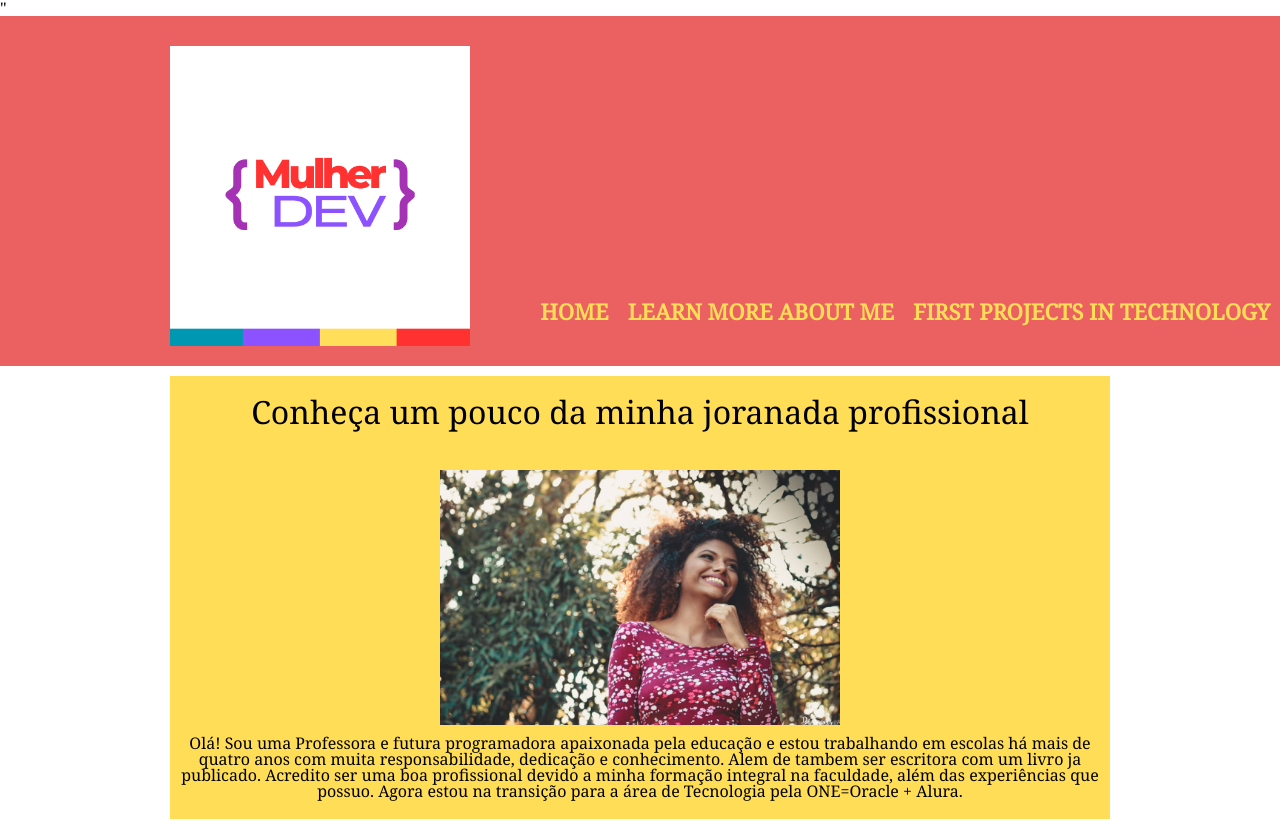
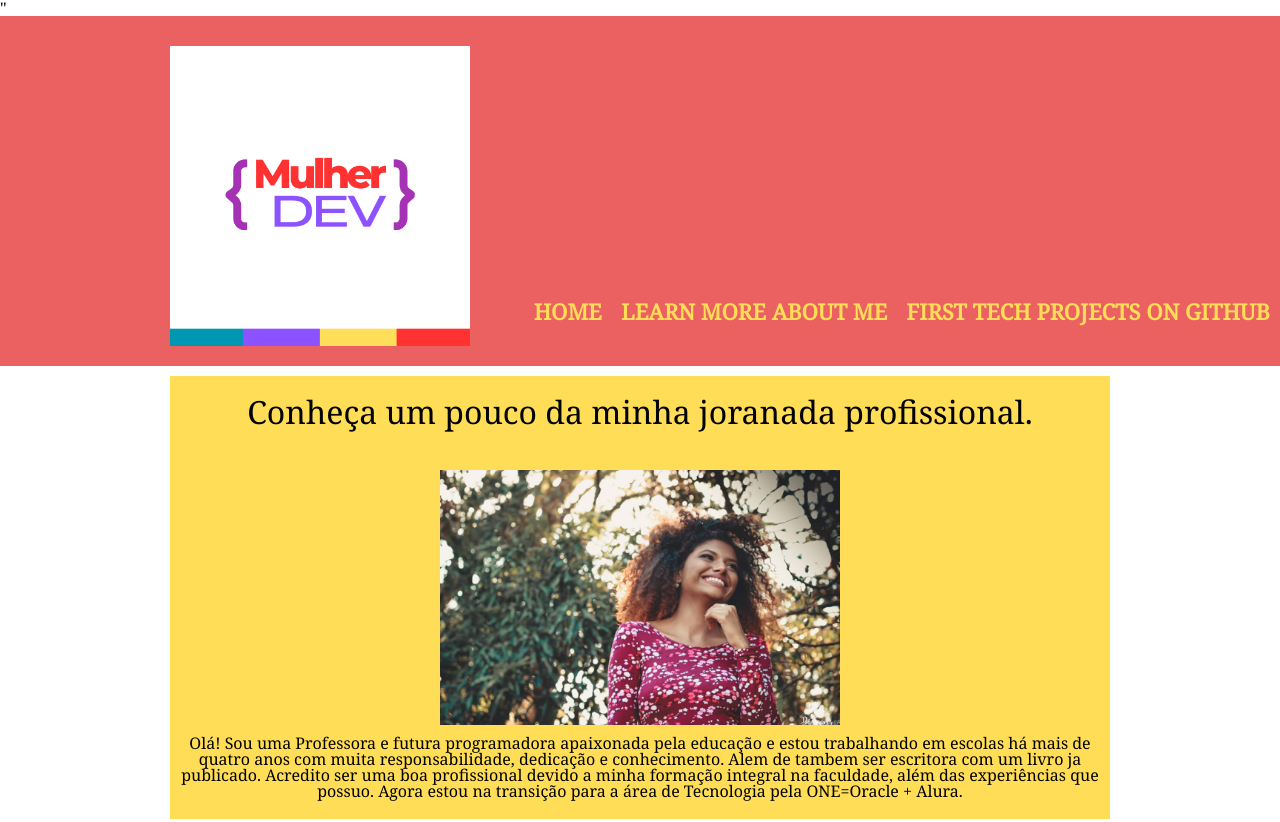
Before and after one commit to Larisilva2104/Minha-P-gina, a plain HTML site: page index.html in a window 1280 px wide. Shown: the top 822 px of the page. Drawn offline with Linux system fonts and the light colour scheme.

Commit message:
Add files via upload

```diff
--- a/index.html
+++ b/index.html
@@ -17,7 +17,7 @@
                 <ul>
                     <li><a href="index.html">Home</a></li>
                     <li><a href="quem sou">learn more about me</a></li>
-                     <li><a href="https://github.com/Larisilva2104?tab=repositories">first projects in technology</a></li>
+                     <li><a href="https://github.com/Larisilva2104?tab=repositories">first tech projects on GitHub</a></li>
 
 
                 </ul>
@@ -26,7 +26,7 @@
             </header>
             <main>
                 <section div class="principal">
-                    <h2 class="titulo-principal"> Conheça um pouco da minha joranada profissional</h2>
+                    <h2 class="titulo-principal"> Conheça um pouco da minha joranada profissional.</h2>
                     <img class="Larissa" src="imagem.jpg" alt="uma foto minha sorrindo">
                     <p>Olá! Sou uma Professora e futura programadora apaixonada pela educação e estou
                         trabalhando em escolas há mais de quatro anos com muita responsabilidade, dedicação e conhecimento. Alem de tambem ser escritora com um livro ja publicado.
```
